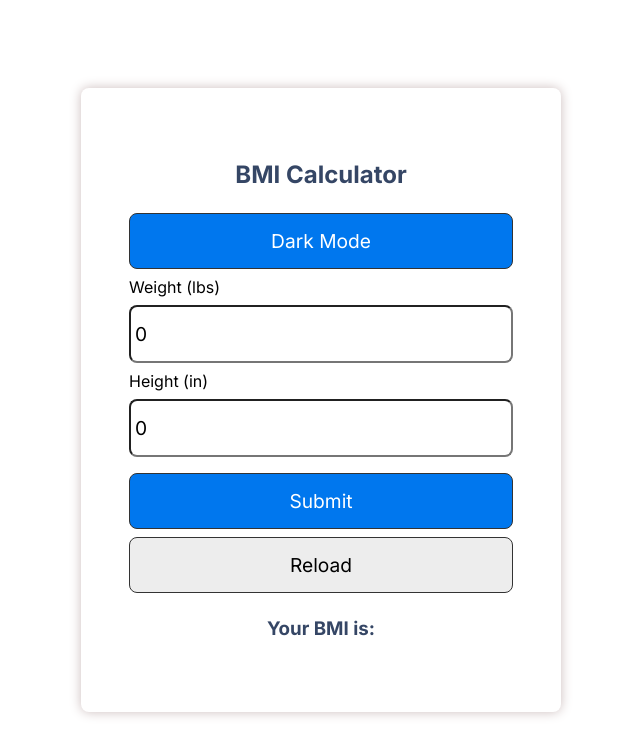
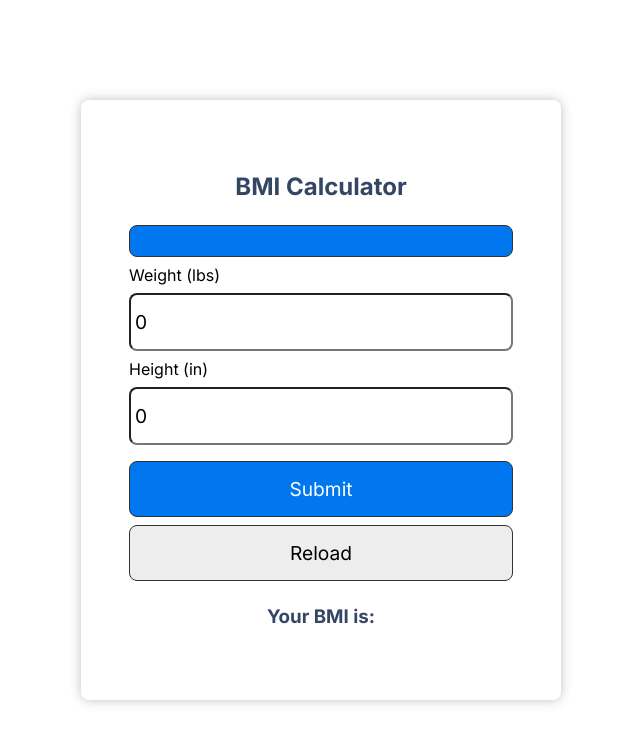
Before and after one commit to iiitl/bmi_calculator, a React (Create React App) app: page / in a window 1280 px wide. Shown: the top 756 px of the page, without its empty margins (319-959 px from the left). Built offline with nearby package versions, Linux system fonts and the light colour scheme.

Commit message:
Added functional dak mode button

```diff
--- a/src/App.js
+++ b/src/App.js
@@ -48,7 +48,6 @@ function App() {
     <div className='container'>
       <h2 className='center'>BMI Calculator</h2>
       <button className='btn toggle-mode' onClick={toggleDarkMode}>
-          {darkMode ? 'Light Mode' : 'Dark Mode'}
         </button>
         <form onSubmit={calcBmi}>
           <div>
```
